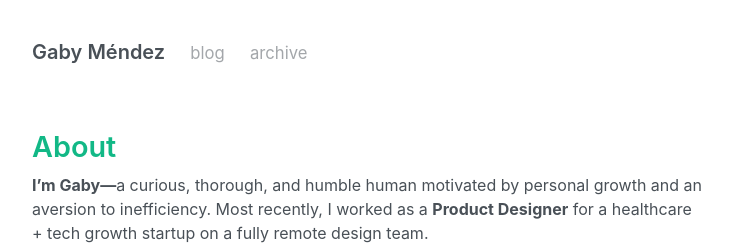
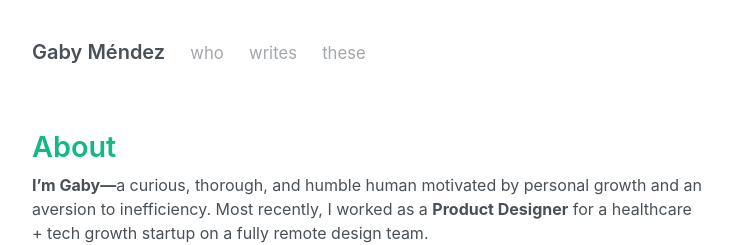
Before and after one commit to gabichuelas/gabichuelas.github.io, a Jekyll site: the page built from index.md, in a window 1280 px wide. Shown: the top 245 px of the page, without its empty margins (272-1005 px from the left). Built offline with Jekyll 4.4.1, drawn with Linux system fonts in a browser that asks for light colours; some of the changed lines change nothing that is shown.

Commit message:
Change nav link titles

```diff
--- a/_config.yml
+++ b/_config.yml
@@ -36,8 +36,9 @@ include: ['_pages']
 
 # pages across header
 pages_list:
-  blog: '/blog'
-  archive: '/archive'
+  who: '/about'
+  writes: '/blog'
+  these: '/archive'
 
 
 # Specify the author for blog posts
```
